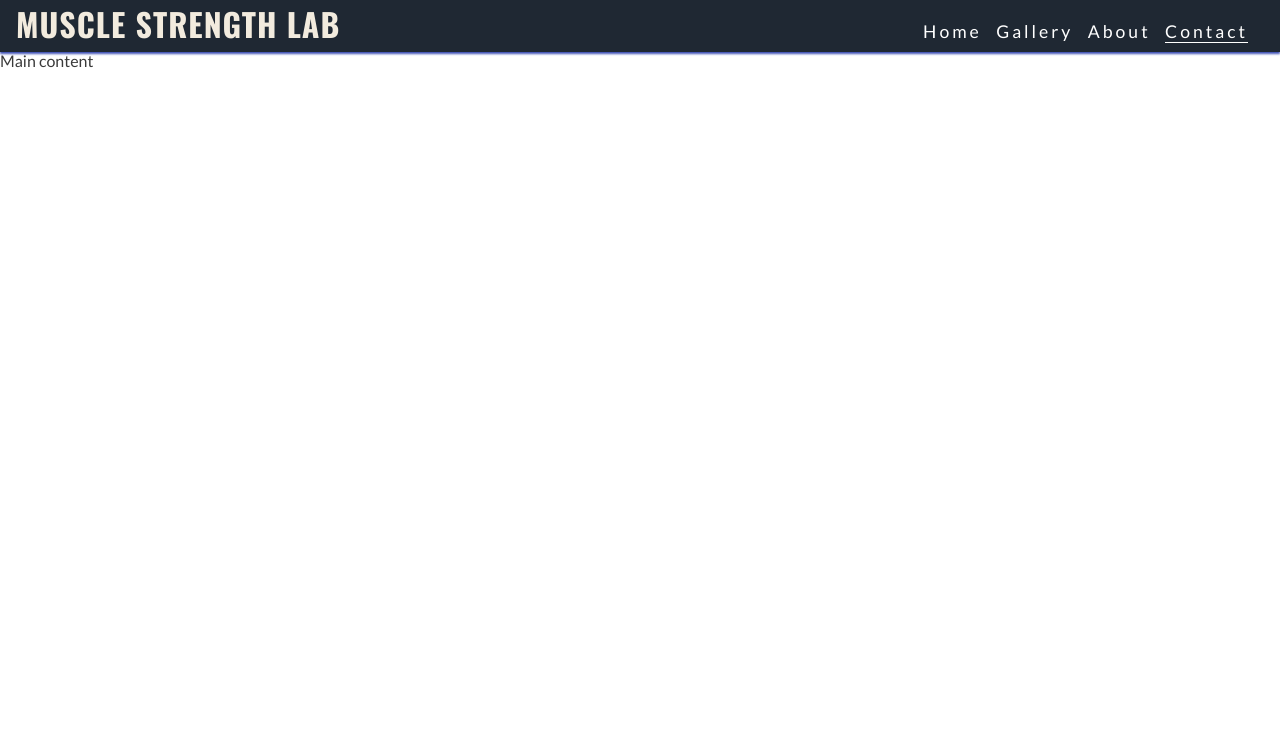
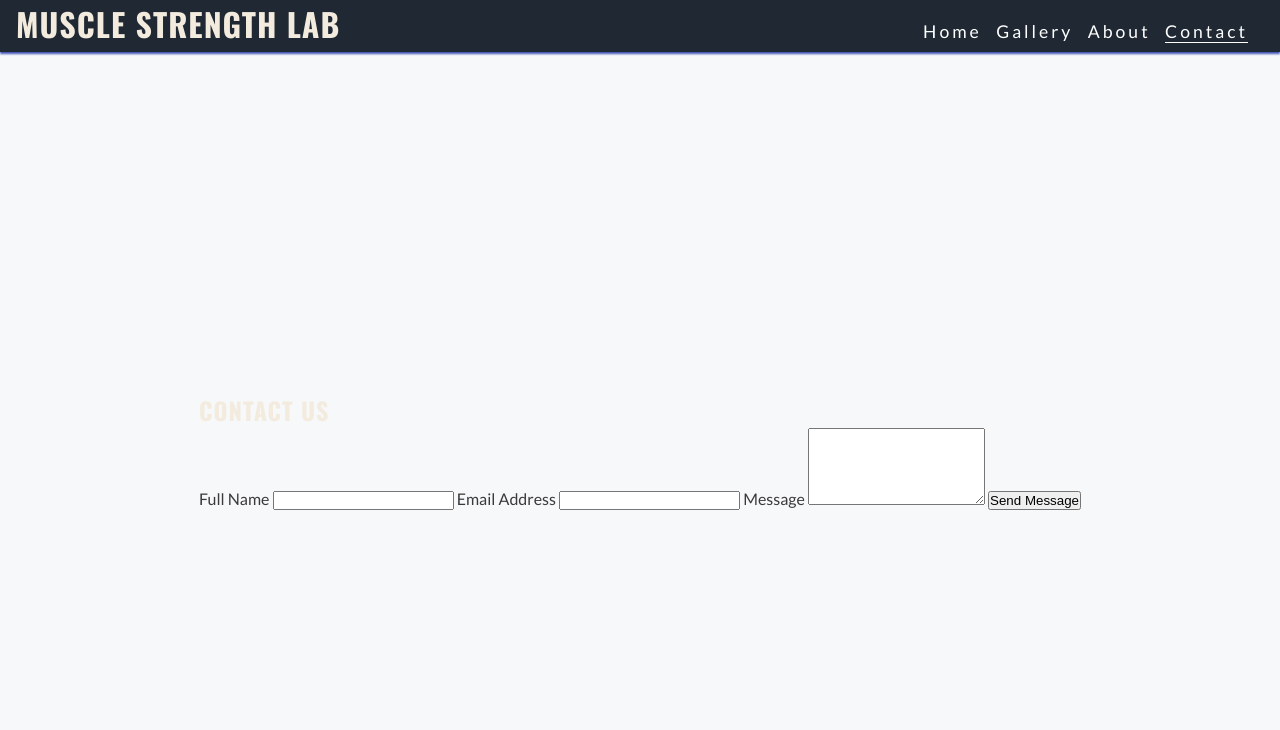
Before and after one commit to darrio-dk/muscle-strength-lab, a plain HTML site: page contact.html in a window 1280 px wide. Shown: the top 730 px of the page. Drawn offline with nearby package versions, Linux system fonts and the light colour scheme.

Commit message:
Create signup section and start styling with style.css

```diff
--- a/assets/css/style.css
+++ b/assets/css/style.css
@@ -134,6 +134,16 @@ main {
     line-height: 0;
 }
 
+/* Signup Form */
+
+#signup {
+    background-color: #f7f8fa;
+    display: flex;
+    align-items: center;
+    justify-content: center;
+    min-height: 100vh;
+}
+
 /* Footer */
 #social-networks {
     background-color: #1f2833;
--- a/contact.html
+++ b/contact.html
@@ -39,7 +39,28 @@
     </header>
 
     <!-- Main content-->
-    <main>Main content</main>
+    <main>
+        <section id="signup">
+
+            <div class="contact-form-container">
+                <h1>Contact Us</h1>
+                <form action="#" method="post" class="contact-form">
+                    <label for="name">Full Name</label>
+                    <input type="text" id="name" name="name" required />
+
+                    <label for="email">Email Address</label>
+                    <input type="email" id="email" name="email" required />
+
+                    <label for="message">Message</label>
+                    <textarea id="message" name="message" rows="5" required></textarea>
+
+                    <button type="submit">Send Message</button>
+                </form>
+            </div>
+
+
+        </section>
+    </main>
 
     <!-- Footer -->
     <footer>
```
